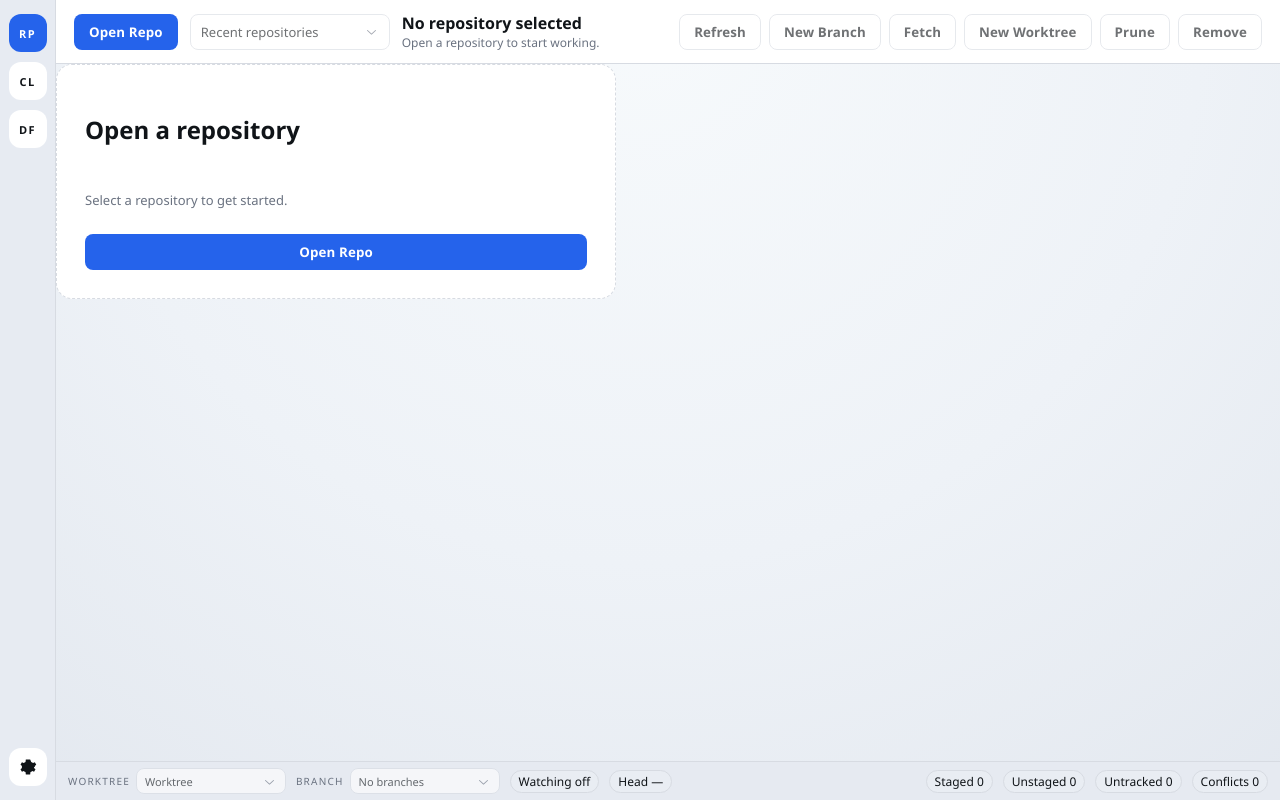
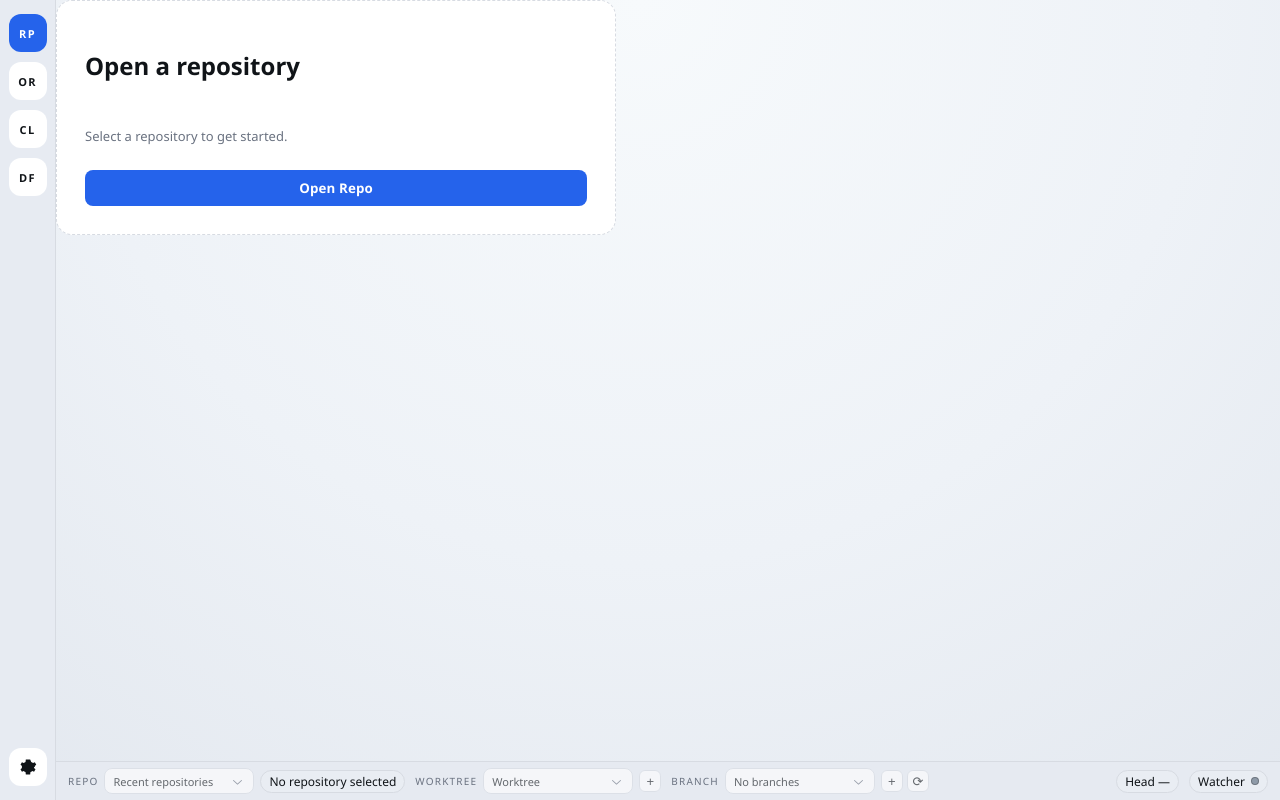
Before and after one commit to roy-shantanu/git-panel, a React (Vite) app: page / in a window 1280 px wide. Built offline with nearby package versions, Linux system fonts and the light colour scheme.

Commit message:
refactor: remove unused worktree functions and enhance repository status display

```diff
--- a/src/styles.css
+++ b/src/styles.css
@@ -392,6 +392,16 @@ body {
   align-items: center;
 }
 
+.status-select-actions {
+  display: flex;
+  gap: 4px;
+  align-items: center;
+}
+
+.status-select-repo {
+  min-width: 0;
+}
+
 .status-label {
   font-size: 10px;
   text-transform: uppercase;
@@ -406,6 +416,61 @@ body {
   border-radius: 999px;
   font-size: 12px;
   color: var(--text);
+}
+
+.status-repo-pill {
+  max-width: 220px;
+  overflow: hidden;
+  text-overflow: ellipsis;
+  white-space: nowrap;
+}
+
+.status-watcher-pill {
+  display: inline-flex;
+  align-items: center;
+  gap: 6px;
+}
+
+.status-dot {
+  width: 8px;
+  height: 8px;
+  border-radius: 999px;
+  display: inline-block;
+  border: 1px solid rgba(0, 0, 0, 0.25);
+}
+
+.status-dot.on {
+  background: #25c56a;
+}
+
+.status-dot.off {
+  background: #8e9aa8;
+}
+
+.status-icon-button {
+  width: 22px;
+  height: 22px;
+  border-radius: 6px;
+  border: 1px solid var(--border);
+  background: var(--panel);
+  color: var(--text);
+  font-size: 13px;
+  line-height: 1;
+  display: inline-flex;
+  align-items: center;
+  justify-content: center;
+  cursor: pointer;
+  padding: 0;
+}
+
+.status-icon-button:hover:not(:disabled) {
+  border-color: var(--accent);
+  color: var(--accent);
+}
+
+.status-icon-button:disabled {
+  opacity: 0.6;
+  cursor: not-allowed;
 }
 
 .toast.toast-floating {
@@ -563,6 +628,16 @@ body {
 .chip:hover:not(:disabled) {
   border-color: var(--accent);
   color: var(--accent);
+}
+
+.chip-icon {
+  width: 24px;
+  height: 24px;
+  padding: 0;
+  display: inline-flex;
+  align-items: center;
+  justify-content: center;
+  font-size: 13px;
 }
 
 .diff-panel {
--- a/src/ui/RepositoryPicker.tsx
+++ b/src/ui/RepositoryPicker.tsx
@@ -64,7 +64,6 @@ import {
   repoUnstage,
   wtAdd,
   wtList,
-  wtPrune,
   wtRemove
 } from "../api/tauri";
 import { getIconForFilePath, getIconUrlForFilePath } from "vscode-material-icons";
@@ -826,27 +825,6 @@ export default function RepositoryPicker() {
     setWorktreeDialogOpen(true);
   };
 
-  const handleRemoveWorktree = () => {
-    if (!repo) return;
-    setRemoveWorktreeOpen(true);
-  };
-
-  const handlePruneWorktrees = async () => {
-    if (!repo) return;
-    setWorktreeBusy(true);
-    try {
-      await wtPrune(repo.repo_root);
-      const wt = await wtList(repo.repo_root);
-      setWorktrees(wt.worktrees);
-      setToast("Worktrees pruned.");
-    } catch (error) {
-      console.error("wt_prune failed", error);
-      setToast("Prune failed.");
-    } finally {
-      setWorktreeBusy(false);
-    }
-  };
-
   const handleCheckout = async (type: "local" | "remote", name: string) => {
     if (!repo) return;
     setBranchBusy(true);
@@ -1313,6 +1291,9 @@ export default function RepositoryPicker() {
         <div className="nav-section">
           <button className="nav-icon active" aria-label="Repository">
             RP
+          </button>
+          <button className="nav-icon" aria-label="Open another repository" onClick={handlePick}>
+            OR
           </button>
           <button
             className="nav-icon"
@@ -1769,77 +1750,6 @@ export default function RepositoryPicker() {
           </AlertDialogFooter>
         </AlertDialogContent>
       </AlertDialog>
-      <div className="ide-topbar">
-        <div className="repo-controls">
-          <button className="button" onClick={handlePick}>
-            {repo ? "Open Another" : "Open Repo"}
-          </button>
-          <Select
-            value={repo?.path ?? ""}
-            onValueChange={handleSelectRecent}
-            disabled={recent.length === 0}
-          >
-            <SelectTrigger className="select-trigger">
-              <SelectValue className="select-value" placeholder="Recent repositories" />
-            </SelectTrigger>
-            <SelectContent>
-              {recent.map((item) => (
-                <SelectItem key={item.repo_id} value={item.path} textValue={item.name}>
-                  {item.name}
-                </SelectItem>
-              ))}
-            </SelectContent>
-          </Select>
-          <div className="repo-meta">
-            <div className="repo-title">{repo?.name ?? "No repository selected"}</div>
-            <div className="repo-path">
-              {repo?.path ?? "Open a repository to start working."}
-            </div>
-          </div>
-        </div>
-        <div className="top-actions">
-          <button className="button secondary" onClick={handleRefresh} disabled={!repo}>
-            Refresh
-          </button>
-          <button
-            className="button secondary"
-            onClick={handleCreateBranch}
-            disabled={!repo || branchBusy}
-          >
-            New Branch
-          </button>
-          <button
-            className="button secondary"
-            onClick={handleFetch}
-            disabled={!repo || branchBusy}
-          >
-            Fetch
-          </button>
-          <button
-            className="button secondary"
-            onClick={handleAddWorktree}
-            disabled={!repo || worktreeBusy}
-          >
-            New Worktree
-          </button>
-          <button
-            className="button secondary"
-            onClick={handlePruneWorktrees}
-            disabled={!repo || worktreeBusy}
-          >
-            Prune
-          </button>
-          <button
-            className="button secondary"
-            onClick={handleRemoveWorktree}
-            disabled={!repo || worktreeBusy}
-          >
-            Remove
-          </button>
-          {(branchBusy || worktreeBusy) && <span className="muted">Working…</span>}
-        </div>
-      </div>
-
       <div className="ide-content">
         {repo ? (
           <div
@@ -1863,11 +1773,22 @@ export default function RepositoryPicker() {
                 </div>
                 {!changelistNavCollapsed && (
                   <div className="changelist-header-actions">
-                    <button className="chip" onClick={handleRefresh} disabled={!repo}>
-                      Refresh
+                    <button
+                      className="chip chip-icon"
+                      onClick={handleRefresh}
+                      disabled={!repo}
+                      aria-label="Refresh"
+                      title="Refresh"
+                    >
+                      ↻
                     </button>
-                    <button className="chip" onClick={handleCreateChangelist}>
-                      New
+                    <button
+                      className="chip chip-icon"
+                      onClick={handleCreateChangelist}
+                      aria-label="New changelist"
+                      title="New changelist"
+                    >
+                      +
                     </button>
                   </div>
                 )}
@@ -2218,6 +2139,31 @@ export default function RepositoryPicker() {
 
     <div className="ide-statusbar">
         <div className="status-left">
+          <div className="status-select status-select-repo">
+            <span className="status-label">Repo</span>
+            <Select
+              value={repo?.path ?? ""}
+              onValueChange={handleSelectRecent}
+              disabled={recent.length === 0}
+            >
+              <SelectTrigger className="select-trigger tiny">
+                <SelectValue className="select-value" placeholder="Recent repositories" />
+              </SelectTrigger>
+              <SelectContent>
+                {recent.map((item) => (
+                  <SelectItem key={item.repo_id} value={item.path} textValue={item.name}>
+                    {item.name}
+                  </SelectItem>
+                ))}
+              </SelectContent>
+            </Select>
+            <span
+              className="status-pill status-repo-pill"
+              title={repo?.path ?? "Open a repository to start working."}
+            >
+              {repo?.name ?? "No repository selected"}
+            </span>
+          </div>
           <div className="status-select">
             <span className="status-label">Worktree</span>
             <Select
@@ -2241,6 +2187,17 @@ export default function RepositoryPicker() {
                 ))}
               </SelectContent>
             </Select>
+            <div className="status-select-actions">
+              <button
+                className="status-icon-button"
+                onClick={handleAddWorktree}
+                disabled={!repo || worktreeBusy}
+                aria-label="Add worktree"
+                title="New worktree"
+              >
+                +
+              </button>
+            </div>
           </div>
           <div className="status-select">
             <span className="status-label">Branch</span>
@@ -2274,15 +2231,37 @@ export default function RepositoryPicker() {
                 ))}
               </SelectContent>
             </Select>
+            <div className="status-select-actions">
+              <button
+                className="status-icon-button"
+                onClick={handleCreateBranch}
+                disabled={!repo || branchBusy}
+                aria-label="Create branch"
+                title="New branch"
+              >
+                +
+              </button>
+              <button
+                className="status-icon-button"
+                onClick={handleFetch}
+                disabled={!repo || branchBusy}
+                aria-label="Fetch from remote"
+                title="Fetch"
+              >
+                ⟳
+              </button>
+            </div>
           </div>
-          <span className="status-pill">Watching {polling ? "on" : "off"}</span>
-          <span className="status-pill">Head {status?.head.oid_short ?? "—"}</span>
         </div>
         <div className="status-right">
-          <span className="status-pill">Staged {status?.counts.staged ?? 0}</span>
-          <span className="status-pill">Unstaged {status?.counts.unstaged ?? 0}</span>
-          <span className="status-pill">Untracked {status?.counts.untracked ?? 0}</span>
-          <span className="status-pill">Conflicts {status?.counts.conflicted ?? 0}</span>
+          <span className="status-pill">Head {status?.head.oid_short ?? "—"}</span>
+          <span className="status-pill status-watcher-pill">
+            Watcher
+            <span
+              className={`status-dot ${polling ? "on" : "off"}`}
+              aria-hidden="true"
+            />
+          </span>
         </div>
     </div>
   </div>
```
